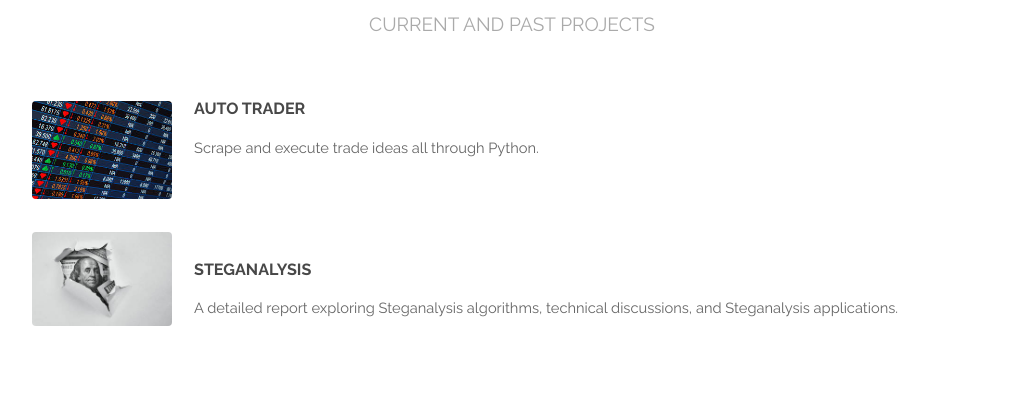
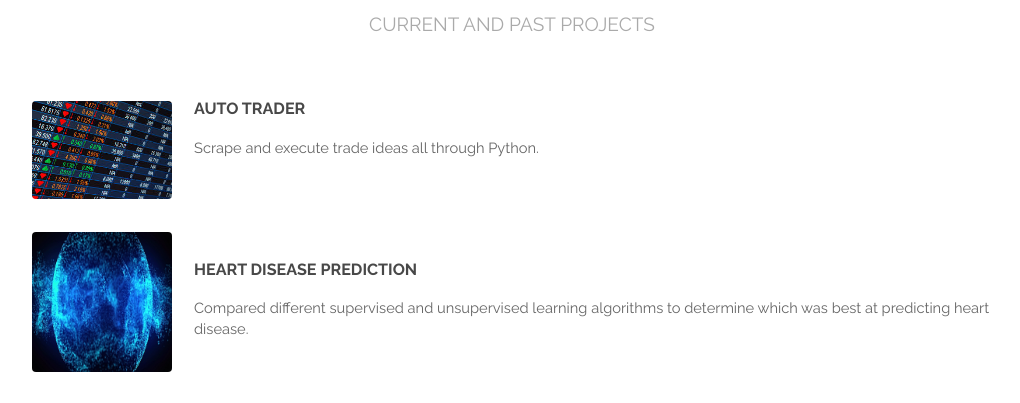
Before and after one commit to a-elhajj/a-elhajj.github.io, a Jekyll site: the page index.html, which Jekyll copies as it is, in a window 1280 px wide and 900 px high, scrolled down 2434 px, cut to the strip 0-403 px from the top of the window. Shown: the whole strip, without its empty margins (128-1148 px from the left). Built offline with Jekyll 4.4.1, drawn with Linux system fonts in a browser that asks for light colours.

Commit message:
modified resume and index html

```diff
--- a/index.html
+++ b/index.html
@@ -166,7 +166,12 @@
             <br>
             <br>
 
-       <p id="PersonalProject2"><a href="https://people.math.carleton.ca/~smills/2017-18/STAT4601-5703/Research%20Projects/2018%20Submissions/REveronArmaniousElHajjKhan/Research-Project.pdf" target="_blank"><span class="image left"><img src="images/hidden.jpg" title="" alt="" style="max-width: 140px"></span></a><h4> STEGANALYSIS </h4><p>A detailed report exploring Steganalysis algorithms, technical discussions, and Steganalysis applications.</p>
+            <p id="PersonalProject2"><a href="/docs/Final Project Report - Heart Disease.pdf" target="_blank"><span class="image left"><img src="images/force_bound.jpg" title="" alt="" style="max-width: 140px"></span></a><h4> Heart Disease Prediction </h4><p>Compared different supervised and unsupervised learning algorithms to determine which was best at predicting heart disease.</p>
+
+            <br>
+            <br>
+
+       <p id="PersonalProject3"><a href="https://people.math.carleton.ca/~smills/2017-18/STAT4601-5703/Research%20Projects/2018%20Submissions/REveronArmaniousElHajjKhan/Research-Project.pdf" target="_blank"><span class="image left"><img src="images/hidden.jpg" title="" alt="" style="max-width: 140px"></span></a><h4> STEGANALYSIS </h4><p>A detailed report exploring Steganalysis algorithms, technical discussions, and Steganalysis applications.</p>
 
                 </div>
             </section>
```
Also changed, not shown: 3 other files.
